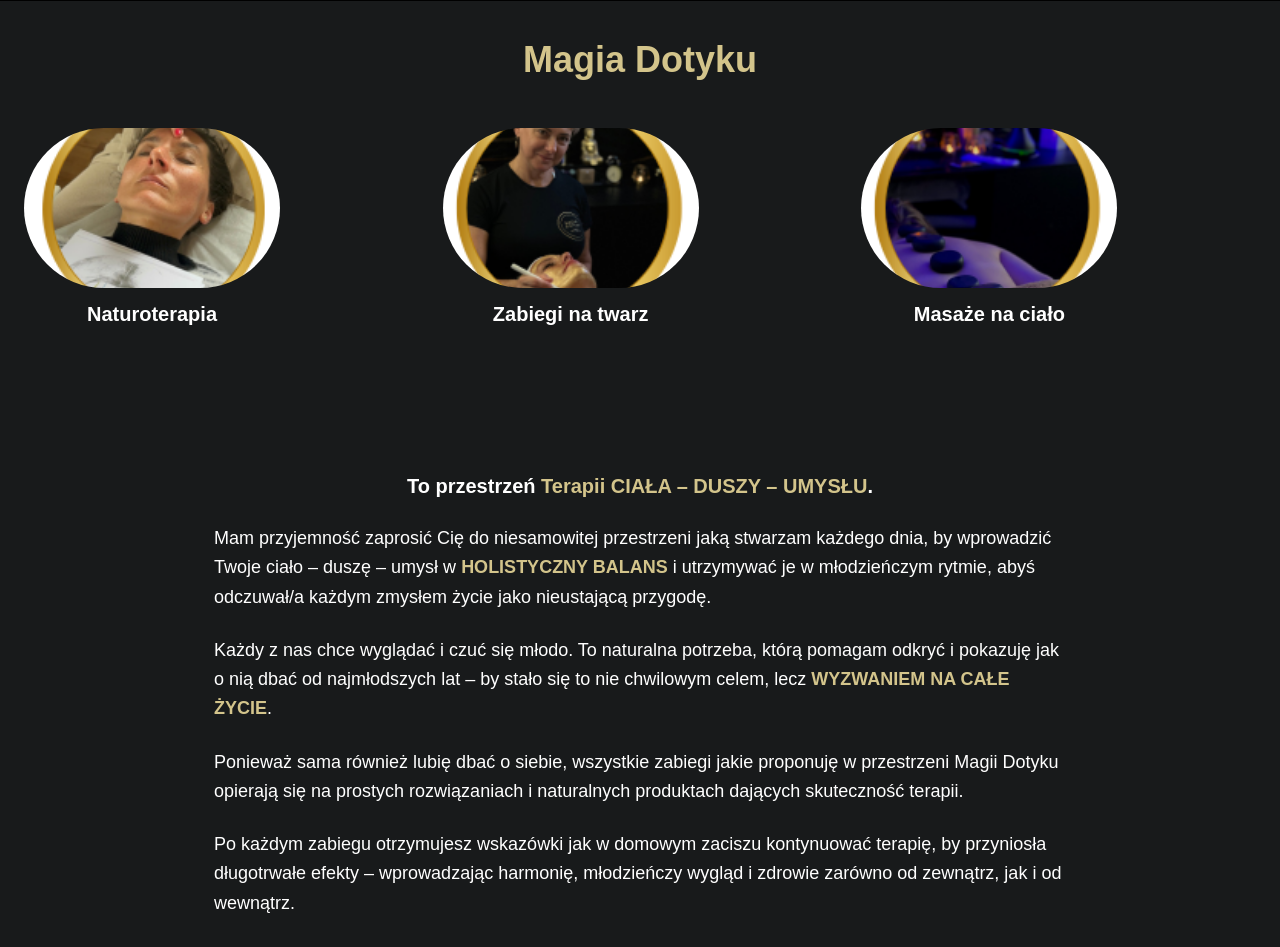
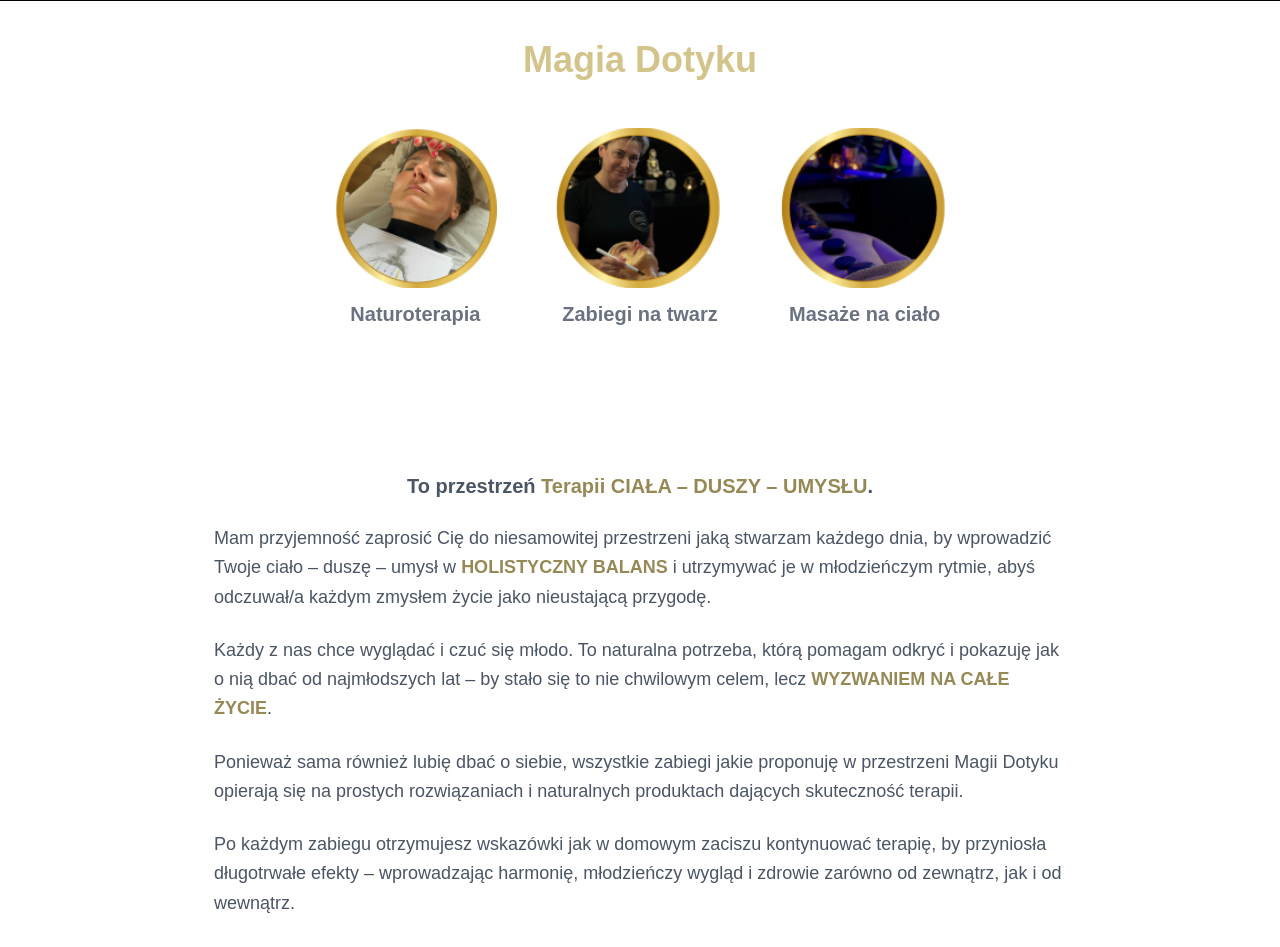
Before and after one commit to kamilhandzlik/magia_dotyku, a Next.js app in the folder frontend/: page /magia-dotyku in a window 1280 px wide. Shown: the part 120-1067 px from the top of the page. Built offline with nearby package versions, Linux system fonts and the light colour scheme.

Commit message:
changed colors of the project

```diff
--- a/frontend/app/biorezonans/components/SectionItems.tsx
+++ b/frontend/app/biorezonans/components/SectionItems.tsx
@@ -91,7 +91,7 @@ export default function SectionItems() {
 
   const SectionItem = ({ title, items, image, reverse = false }) => {
     return (
-      <div className="grid md:grid-cols-2 gap-12 items-center bg-[#131313] rounded-2xl p-6">
+      <div className="grid md:grid-cols-2 gap-12 items-center bg-[white] shadow-gray-200 shadow-md rounded-2xl p-6">
         {!reverse && (
           <div className="relative group overflow-hidden rounded-2xl">
             <Image
@@ -105,9 +105,9 @@ export default function SectionItems() {
         )}
 
         <div className="space-y-6 text-lg leading-relaxed text-justify">
-          <span className="text-[#d3c48b] text-2xl font-semibold">{title}</span>
+          <span className="text-[#968956] text-2xl font-semibold">{title}</span>
 
-          <ul className="space-y-2 text-gray-200 list-disc list-inside mt-4">
+          <ul className="space-y-2 text-gray-500 list-disc list-inside mt-4">
             {items.map((item, i) => (
               <li key={i}>{item}</li>
             ))}
--- a/frontend/app/components/MDcomponents/text.tsx
+++ b/frontend/app/components/MDcomponents/text.tsx
@@ -4,18 +4,18 @@ import Link from "next/link";
 
 export default function AboutSection() {
   return (
-    <section className="max-w-[900px] mx-auto px-6 py-16 text-white">
+    <section className="max-w-[900px] mx-auto px-6 py-16 text-gray-600">
       <div className="space-y-6 leading-relaxed text-lg">
         <p className="text-xl font-semibold text-center">
           To przestrzeń{" "}
-          <span className="text-[#d3c48b]">Terapii CIAŁA – DUSZY – UMYSŁU</span>
+          <span className="text-[#968956]">Terapii CIAŁA – DUSZY – UMYSŁU</span>
           .
         </p>
 
         <p>
           Mam przyjemność zaprosić Cię do niesamowitej przestrzeni jaką stwarzam
           każdego dnia, by wprowadzić Twoje ciało – duszę – umysł w{" "}
-          <span className="text-[#d3c48b] font-semibold">
+          <span className="text-[#968956] font-semibold">
             HOLISTYCZNY BALANS
           </span>{" "}
           i utrzymywać je w młodzieńczym rytmie, abyś odczuwał/a każdym zmysłem
@@ -26,7 +26,7 @@ export default function AboutSection() {
           Każdy z nas chce wyglądać i czuć się młodo. To naturalna potrzeba,
           którą pomagam odkryć i pokazuję jak o nią dbać od najmłodszych lat –
           by stało się to nie chwilowym celem, lecz{" "}
-          <span className="text-[#d3c48b] font-semibold">
+          <span className="text-[#968956] font-semibold">
             WYZWANIEM NA CAŁE ŻYCIE
           </span>
           .
@@ -46,7 +46,7 @@ export default function AboutSection() {
         </p>
 
         <p className="text-center font-semibold">
-          JAK WIDZISZ SĄ <span className="text-[#d3c48b]">3 PRZESTRZENIE</span>,
+          JAK WIDZISZ SĄ <span className="text-[#968956]">3 PRZESTRZENIE</span>,
           w których pracuję z Tobą, aby krok po kroku wznieść Twoje zdrowie,
           samopoczucie i relacje na wyższy poziom komfortu życia.
         </p>
@@ -55,7 +55,7 @@ export default function AboutSection() {
           Zapoznaj się z pełną ofertą w{" "}
           <Link
             href="#"
-            className="text-[#d3c48b] underline hover:text-white transition-colors duration-200"
+            className="text-[#968956] underline hover:text-green-950 transition-colors duration-200"
           >
             aplikacji Booksy
           </Link>{" "}
@@ -64,7 +64,7 @@ export default function AboutSection() {
         </p>
 
         <p className="text-center text-xl font-medium mt-8">
-          Z nami nie tylko zrelaksujesz ciało, ale i duszę ✨
+          Z nami nie tylko zrelaksujesz ciało, ale i duszę
         </p>
       </div>
     </section>
--- a/frontend/app/components/MDcomponents/zabiegi.tsx
+++ b/frontend/app/components/MDcomponents/zabiegi.tsx
@@ -1,14 +1,13 @@
 "use client";
 import Link from "next/link";
 import Image from "next/image";
-import { useState } from "react";
 
 export default function Zabiegi() {
   return (
-    <div className="grid grid-cols-1 md:grid-cols-3 gap-6 mt-6">
-      <div className="w-[20vw] mb-4">
+    <div className="max-w-[650px] mx-auto grid grid-cols-1 md:grid-cols-3 gap-6 mt-6">
+      <div className="w-full max-w-[185px] mx-auto mb-4">
         <Link href="/#" className="block group">
-          <div className="relative h-[20vh] overflow-hidden rounded-full shadow-[#d3c48b] hover:shadow-lg transition-shadow duration-300">
+          <div className="relative h-[20vh] overflow-hidden rounded-full shadow-gray-400 hover:shadow-lg transition-shadow duration-300">
             <Image
               fill
               src="/zabiegi/21.png"
@@ -17,14 +16,14 @@ export default function Zabiegi() {
             />
           </div>
 
-          <h1 className="mt-3 text-white text-xl font-semibold text-center hover:text-[#d3c48b] transition-colors duration-300">
+          <h1 className="mt-3 text-gray-500 text-xl font-semibold text-center hover:text-green-950 transition-colors duration-300">
             Naturoterapia
           </h1>
         </Link>
       </div>
-      <div className="w-[20vw] mb-4">
+      <div className="w-full max-w-[185px] mx-auto mb-4">
         <Link href="/#" className="block group">
-          <div className="relative h-[20vh] overflow-hidden rounded-full shadow-[#d3c48b] hover:shadow-lg transition-shadow duration-300">
+          <div className="relative h-[20vh] overflow-hidden rounded-full shadow-gray-400 hover:shadow-lg transition-shadow duration-300">
             <Image
               fill
               src="/zabiegi/20.png"
@@ -33,14 +32,14 @@ export default function Zabiegi() {
             />
           </div>
 
-          <h1 className="mt-3 text-white text-xl font-semibold text-center hover:text-[#d3c48b] transition-colors duration-300">
+          <h1 className="mt-3 text-gray-500 text-xl font-semibold text-center hover:text-green-950 transition-colors duration-300">
             Zabiegi na twarz
           </h1>
         </Link>
       </div>
-      <div className="w-[20vw] mb-4">
+      <div className="w-full max-w-[185px] mx-auto mb-4">
         <Link href="/#" className="block group">
-          <div className="relative h-[20vh] overflow-hidden rounded-full shadow-[#d3c48b] hover:shadow-lg transition-shadow duration-300">
+          <div className="relative h-[20vh] overflow-hidden rounded-full shadow-gray-400 hover:shadow-lg transition-shadow duration-300">
             <Image
               fill
               src="/zabiegi/19.png"
@@ -49,7 +48,7 @@ export default function Zabiegi() {
             />
           </div>
 
-          <h1 className="mt-3 text-white text-xl font-semibold text-center hover:text-[#d3c48b] transition-colors duration-300">
+          <h1 className="mt-3 text-gray-500 text-xl font-semibold text-center hover:text-green-950 transition-colors duration-300">
             Masaże na ciało
           </h1>
         </Link>
--- a/frontend/app/globals.css
+++ b/frontend/app/globals.css
@@ -1,8 +1,8 @@
 @import "tailwindcss";
 
 :root {
-  --background: #181a1b;
-  --foreground: #181a1b;
+  --background: #fff;
+  --foreground: #fff;
 }
 
 @theme inline {
@@ -14,8 +14,8 @@
 
 @media (prefers-color-scheme: dark) {
   :root {
-    --background: #181a1b;
-    --foreground: #ededed;
+    --background: #fff;
+    --foreground: #fff;
   }
 }
 
--- a/frontend/app/magia-dotyku/page.tsx
+++ b/frontend/app/magia-dotyku/page.tsx
@@ -9,7 +9,9 @@ export default function MagiaDotyku() {
         <h1 className="text-4xl py-6 text-center font-semibold text-[#d3c48b]">
           Magia Dotyku
         </h1>
-        <Zabiegi />
+        <div className="items-center">
+          <Zabiegi />
+        </div>
         <div className="py-16">
           <AboutSection />
         </div>
--- a/frontend/app/regulamin/page.tsx
+++ b/frontend/app/regulamin/page.tsx
@@ -3,7 +3,7 @@ import Footer from "../components/Footer/Footer";
 export default function RegulaminPage() {
   return (
     <>
-      <div className="max-w-4xl mx-auto px-6 py-16 text-white">
+      <div className="max-w-4xl mx-auto px-6 py-16 text-gray-700">
         <h1 className="text-3xl md:text-4xl font-bold mb-10 text-center">
           Zasady Funkcjonowania Salonu
         </h1>
--- a/frontend/app/zabiegi-gabinetowe/page.tsx
+++ b/frontend/app/zabiegi-gabinetowe/page.tsx
@@ -26,7 +26,7 @@ export default function ZabiegiGabinetowe() {
 
             <p>
               Każdy potrzebuje dotyku, który{" "}
-              <span className="text-amber-400 font-semibold">
+              <span className="text-[#d3c48b] font-semibold">
                 odpręża, relaksuje i regeneruje
               </span>
               . To właśnie zapewniam w salonie gabinetowym, gdzie otrzymujecie
@@ -45,14 +45,14 @@ export default function ZabiegiGabinetowe() {
             </p>
 
             <p>
-              <span className="text-amber-400 font-semibold">Magia Dotyku</span>{" "}
+              <span className="text-[#d3c48b] font-semibold">Magia Dotyku</span>{" "}
               to miejsce, w którym otrzymasz więcej niż masaż – moją misją jest
               wzmacniać i wspierać Twoje zdrowie.
             </p>
 
             <p>
               Zapraszam do zakładki{" "}
-              <span className="text-amber-400 underline cursor-pointer hover:text-amber-300 transition">
+              <span className="text-[#d3c48b] underline cursor-pointer hover:text-amber-300 transition">
                 Magia Dotyku
               </span>
               , gdzie znajdziesz pakiety zabiegów na twarz i ciało.
```
Also changed, not shown: frontend/app/access-bars/page.tsx (+9 -9 lines), frontend/app/biorezonans/page.tsx (+14 -14 lines), frontend/app/bon-podarunkowy/page.tsx (+6 -6 lines), frontend/app/poznajmy-sie/page.tsx (+10 -10 lines), frontend/app/szkolenia/page.tsx (+6 -5 lines).
